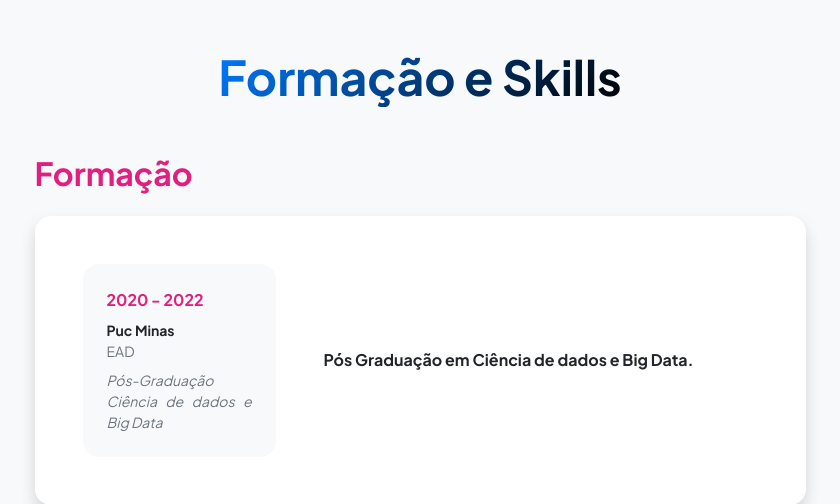
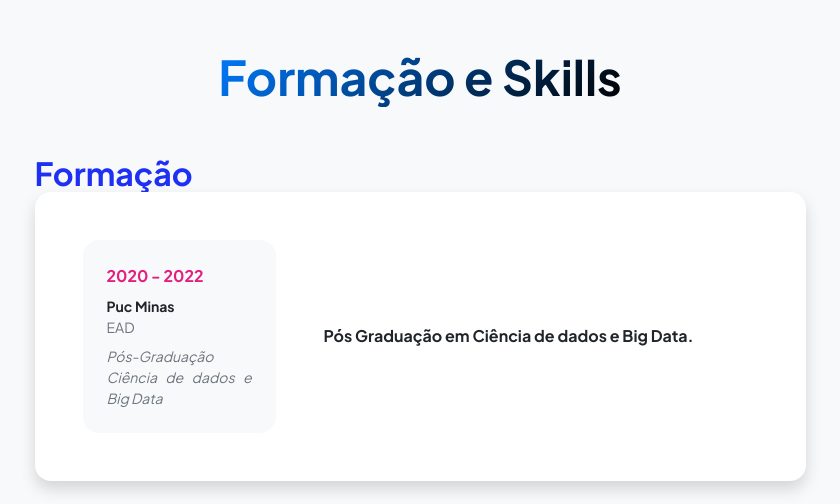
Before and after one commit to RodrigoOBC/my_curriculum, a Flask app: page /education in a window 1280 px wide. Shown: the part 72-576 px from the top of the page, without its empty margins (220-1060 px from the left). Run offline with Flask 3, Linux system fonts and the light colour scheme; some libraries are stand-ins or nearby versions.

Commit message:
mudando a cor do texto da experiencia

```diff
--- a/templates/education.html
+++ b/templates/education.html
@@ -34,7 +34,7 @@
                 <div class="col-lg-11 col-xl-9 col-xxl-8">
                     <!-- Education Section-->
                     <section>
-                        <h2 class="text-secondary fw-bolder mb-4">Formação</h2>
+                        <h2 class="text-primary fw-bolder mb-0">Formação</h2>
                         {% for education in data.Educations %}
                         <!-- Education Card 2-->
                         <div class="card shadow border-0 rounded-4 mb-5">
```
